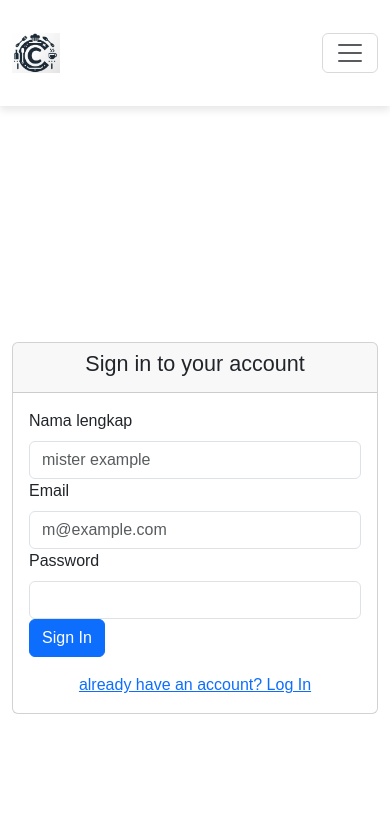
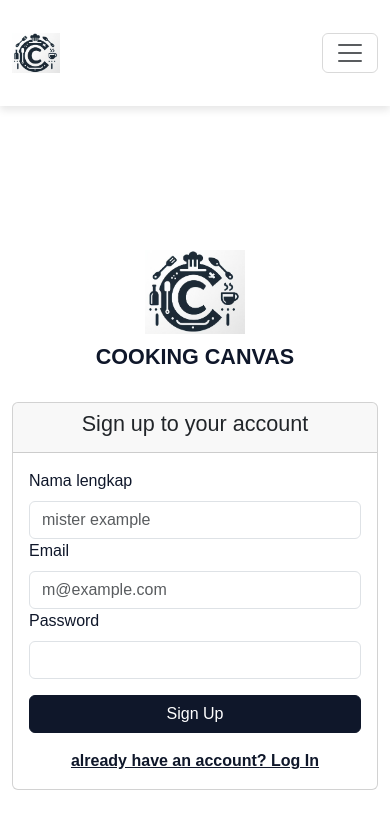
Before and after one commit to Yahya08/Cooking-Canvas, a React (Vite) app: page /signin in a window 390 px wide. Shown: the top 828 px of the page. Built offline with nearby package versions, Linux system fonts and the light colour scheme.

Commit message:
update signin/up

```diff
--- a/src/pages/Signin.jsx
+++ b/src/pages/Signin.jsx
@@ -4,42 +4,56 @@ import { Container, Row, Col, Card, Form, Button } from 'react-bootstrap'; // Im
 
 const Signin = () => {
   return (
-    <Container fluid className="vh-100">
-      <Row className="h-100">
-        <Col md={6} className="d-none d-md-flex align-items-center justify-content-center" style={{ backgroundImage: "url('public/logo.jpeg')", backgroundSize: 'cover', backgroundPosition: 'center' }}>
-          {/* This column is for the image */}
-        </Col>
-        <Col md={6} className="d-flex align-items-center justify-content-center">
-          <Card style={{ width: '100%', maxWidth: '400px' }}>
-            <Card.Header>
-              <h4 className="text-center">Sign in to your account</h4>
+    <Container fluid style={{ height: '100vh' }}>
+    <Row className="h-100">
+      <Col
+        md={6}
+        className="d-none d-md-flex align-items-center justify-content-center"
+        style={{
+          backgroundColor: '#0F172A',
+          backgroundImage: "url('https://source.unsplash.com/800x600/?cooking')",
+          backgroundSize: 'cover',
+          backgroundPosition: 'center',
+          color: '#ffffff'
+        }}
+      >
+        {/* Optional content on the left */}
+      </Col>
+      <Col md={6} className="d-flex flex-column align-items-center justify-content-center">
+          <div className="text-center mb-4">
+            <img src="/public/logo.jpeg" alt="Logo" style={{ width: '100px', marginBottom: '10px' }} />
+            <h4 style={{ color: '#0F172A', fontWeight: 'bold' }}>COOKING CANVAS</h4>
+          </div>
+          <Card style={{ width: '100%', maxWidth: '400px' }} className="mb-3">
+            <Card.Header className="text-center">
+              <h4>Sign up to your account</h4>
             </Card.Header>
             <Card.Body>
-              <Form>
+              <Form className="w-100">
                 <Form.Group controlId="fullName">
-                  <Form.Label>Nama lengkap</Form.Label>
-                  <Form.Control type="text" placeholder="mister example" />
+                  <Form.Label style={{ color: '#0F172A' }}>Nama lengkap</Form.Label>
+                  <Form.Control type="text" placeholder="mister example" className="w-100" />
                 </Form.Group>
                 <Form.Group controlId="email">
-                  <Form.Label>Email</Form.Label>
-                  <Form.Control type="email" placeholder="m@example.com" />
+                  <Form.Label style={{ color: '#0F172A' }}>Email</Form.Label>
+                  <Form.Control type="email" placeholder="m@example.com" className="w-100" />
                 </Form.Group>
-                <Form.Group controlId="password">
-                  <Form.Label>Password</Form.Label>
-                  <Form.Control type="password" />
+                <Form.Group controlId="password" className="mb-3">
+                  <Form.Label style={{ color: '#0F172A' }}>Password</Form.Label>
+                  <Form.Control type="password" className="w-100" />
                 </Form.Group>
-                <Button variant="primary" type="submit" block>
-                  Sign In
+                <Button variant="primary" type="submit" block style={{ backgroundColor: '#0F172A', borderColor: '#0F172A', width: '100%' }}>
+                  Sign Up
                 </Button>
               </Form>
               <div className="text-center mt-3">
-                <a href="#">already have an account? Log In</a>
+                <a href="#" style={{ color: '#0F172A', fontWeight: 'bold' }}>already have an account? Log In</a>
               </div>
             </Card.Body>
           </Card>
         </Col>
-      </Row>
-    </Container>
+    </Row>
+  </Container>
   )
 }
 
--- a/src/pages/Signup.jsx
+++ b/src/pages/Signup.jsx
@@ -1,40 +1,54 @@
 
 import React from "react";
-import '../style/Signin.css';
+import '../style/Signup.css';
 import { Container, Row, Col, Card, Form, Button } from 'react-bootstrap'; // Import Bootstrap components
 
 const Signup = () => {
   return (
-    <Container fluid className="vh-100">
+        <Container fluid style={{ height: '100vh' }}>
         <Row className="h-100">
-      <Col md={6} className="d-none d-md-flex align-items-center justify-content-center" style={{ backgroundImage: "url('public/logo.jpeg')", backgroundSize: 'cover', backgroundPosition: 'center' }}>
-          {/* This column is for the image */}
+          <Col
+            md={6}
+            className="d-none d-md-flex align-items-center justify-content-center"
+            style={{
+              backgroundColor: '#0F172A',
+              backgroundImage: "url('https://source.unsplash.com/800x600/?cooking')",
+              backgroundSize: 'cover',
+              backgroundPosition: 'center',
+              color: '#ffffff'
+            }}
+          >
+            {/* Optional content on the left */}
           </Col>
-        <Col md={6} className="d-flex align-items-center justify-content-center">
-          <Card style={{ width: '100%', maxWidth: '400px' }}>
-            <Card.Header>
-              <h4 className="text-center">Sign up to your account</h4>
+          <Col md={6} className="d-flex flex-column align-items-center justify-content-center">
+              <div className="text-center mb-4">
+                <img src="/public/logo.jpeg" alt="Logo" style={{ width: '100px', marginBottom: '10px' }} />
+                <h4 style={{ color: '#0F172A', fontWeight: 'bold' }}>COOKING CANVAS</h4>
+              </div>
+              <Card style={{ width: '100%', maxWidth: '400px' }} className="mb-3">
+                <Card.Header className="text-center">
+                  <h4>Sign up to your account</h4>
                 </Card.Header>
                 <Card.Body>
-              <Form>
+                  <Form className="w-100">
                     <Form.Group controlId="fullName">
-                  <Form.Label>Nama lengkap</Form.Label>
-                  <Form.Control type="text" placeholder="mister example" />
+                      <Form.Label style={{ color: '#0F172A' }}>Nama lengkap</Form.Label>
+                      <Form.Control type="text" placeholder="mister example" className="w-100" />
                     </Form.Group>
                     <Form.Group controlId="email">
-                  <Form.Label>Email</Form.Label>
-                  <Form.Control type="email" placeholder="m@example.com" />
+                      <Form.Label style={{ color: '#0F172A' }}>Email</Form.Label>
+                      <Form.Control type="email" placeholder="m@example.com" className="w-100" />
                     </Form.Group>
-                <Form.Group controlId="password">
-                  <Form.Label>Password</Form.Label>
-                  <Form.Control type="password" />
+                    <Form.Group controlId="password" className="mb-3">
+                      <Form.Label style={{ color: '#0F172A' }}>Password</Form.Label>
+                      <Form.Control type="password" className="w-100" />
                     </Form.Group>
-                <Button variant="primary" type="submit" block>
+                    <Button variant="primary" type="submit" block style={{ backgroundColor: '#0F172A', borderColor: '#0F172A', width: '100%' }}>
                       Sign Up
                     </Button>
                   </Form>
                   <div className="text-center mt-3">
-                <a href="#">already have an account? Log In</a>
+                    <a href="#" style={{ color: '#0F172A', fontWeight: 'bold' }}>already have an account? Log In</a>
                   </div>
                 </Card.Body>
               </Card>
```
Also changed, not shown: src/style/Signup.css (added). Lines whose indentation alone changed are shown as unchanged.
